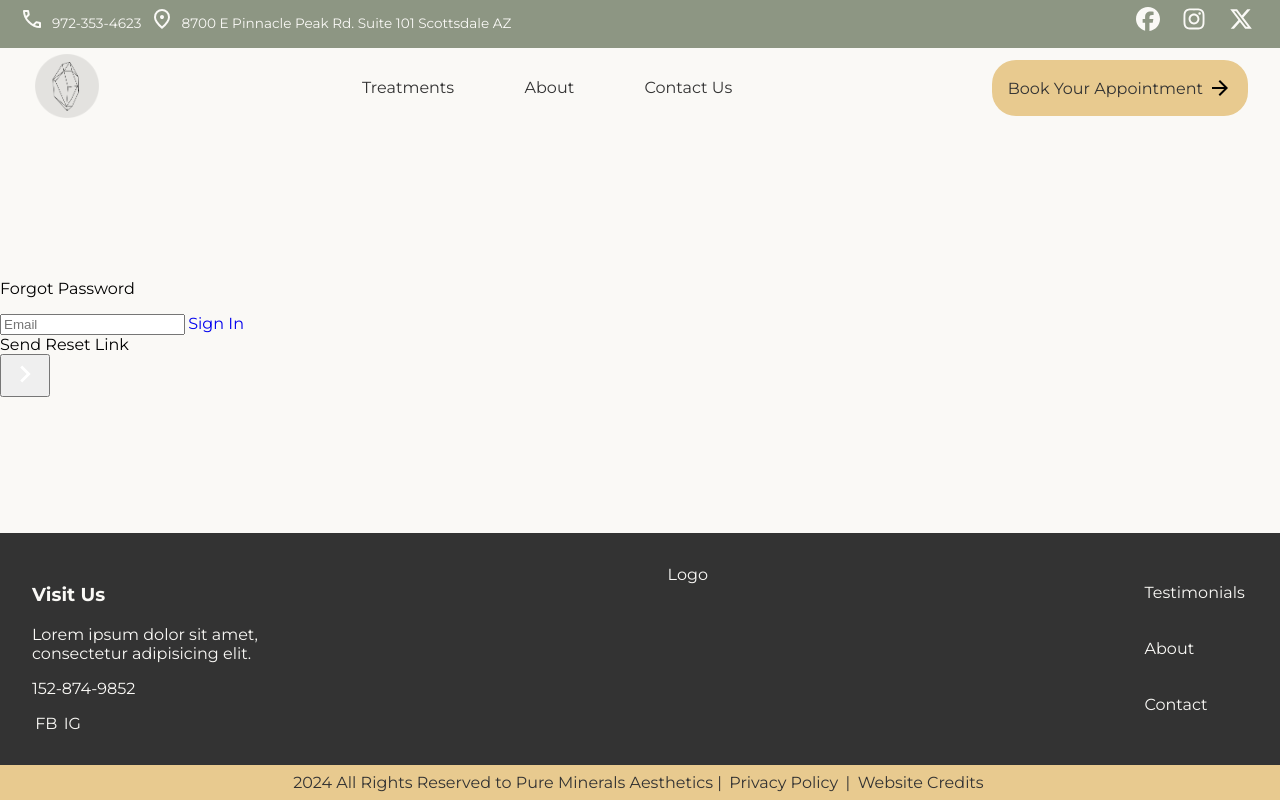
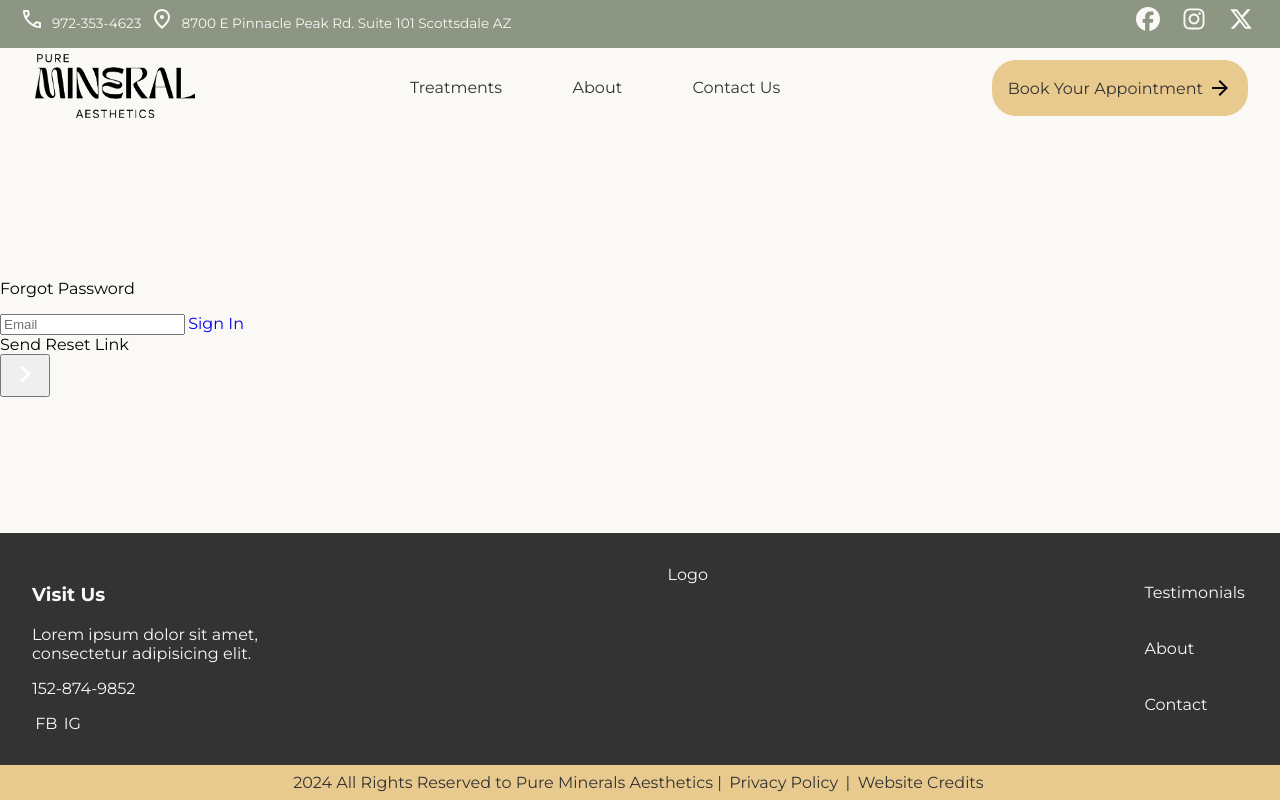
Before and after one commit to Object-ions/pure-mineral-aesthetics, a React (Create React App) app: page /forgot-password in a window 1280 px wide. Built offline with nearby package versions, Linux system fonts and the light colour scheme; no server answers.

Commit message:
Update navbar

```diff
--- a/src/components/layout/Navbar.js
+++ b/src/components/layout/Navbar.js
@@ -3,7 +3,7 @@ import TopCTA from './TopCTA';
 import { ReactComponent as ArrowIcon } from '../../assets/svg/arrow_forward.svg';
 
 const Navbar = () => {
-  const logo = '/images/mineral-logo.png';
+  const logo = '/images/mineral-logotype.png';
   return (
     <header>
       <TopCTA />
@@ -12,7 +12,7 @@ const Navbar = () => {
           <ul className="ul-row">
             <li>
               <Link to="/">
-                <img src={logo} alt="Mineral Logo" className="logo" />
+                <img src={logo} alt="Mineral Logo" className="logotype" />
               </Link>
             </li>
           </ul>
--- a/src/index.scss
+++ b/src/index.scss
@@ -68,9 +68,13 @@ footer {
   height: 1.5rem;
 }
 
-.logo,
+.logo {
+  width: 4rem;
+  height: 4rem;
+}
+
 .logotype {
-  width: 4rem;
+  width: 10rem;
   height: 4rem;
 }
 
```
